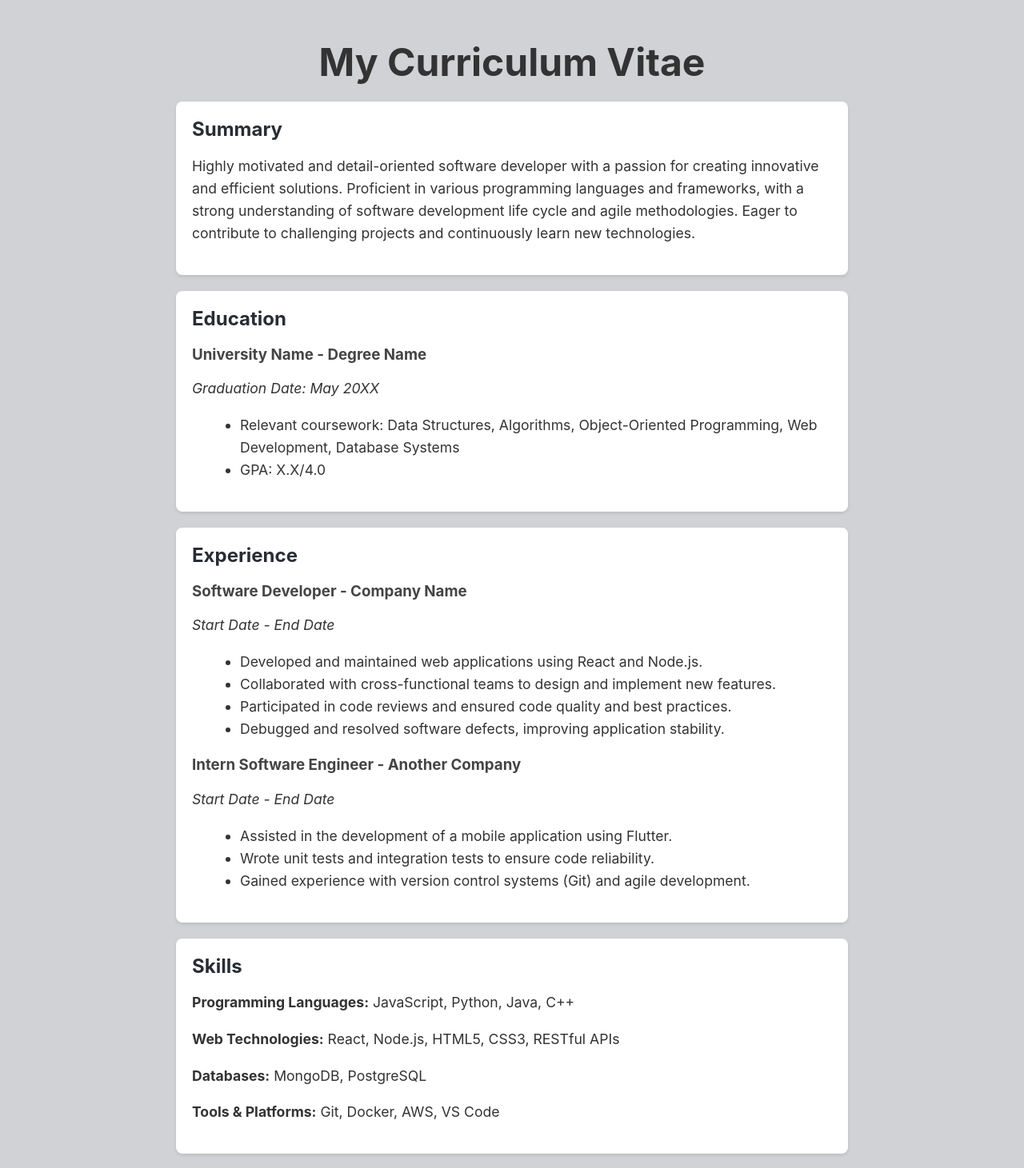
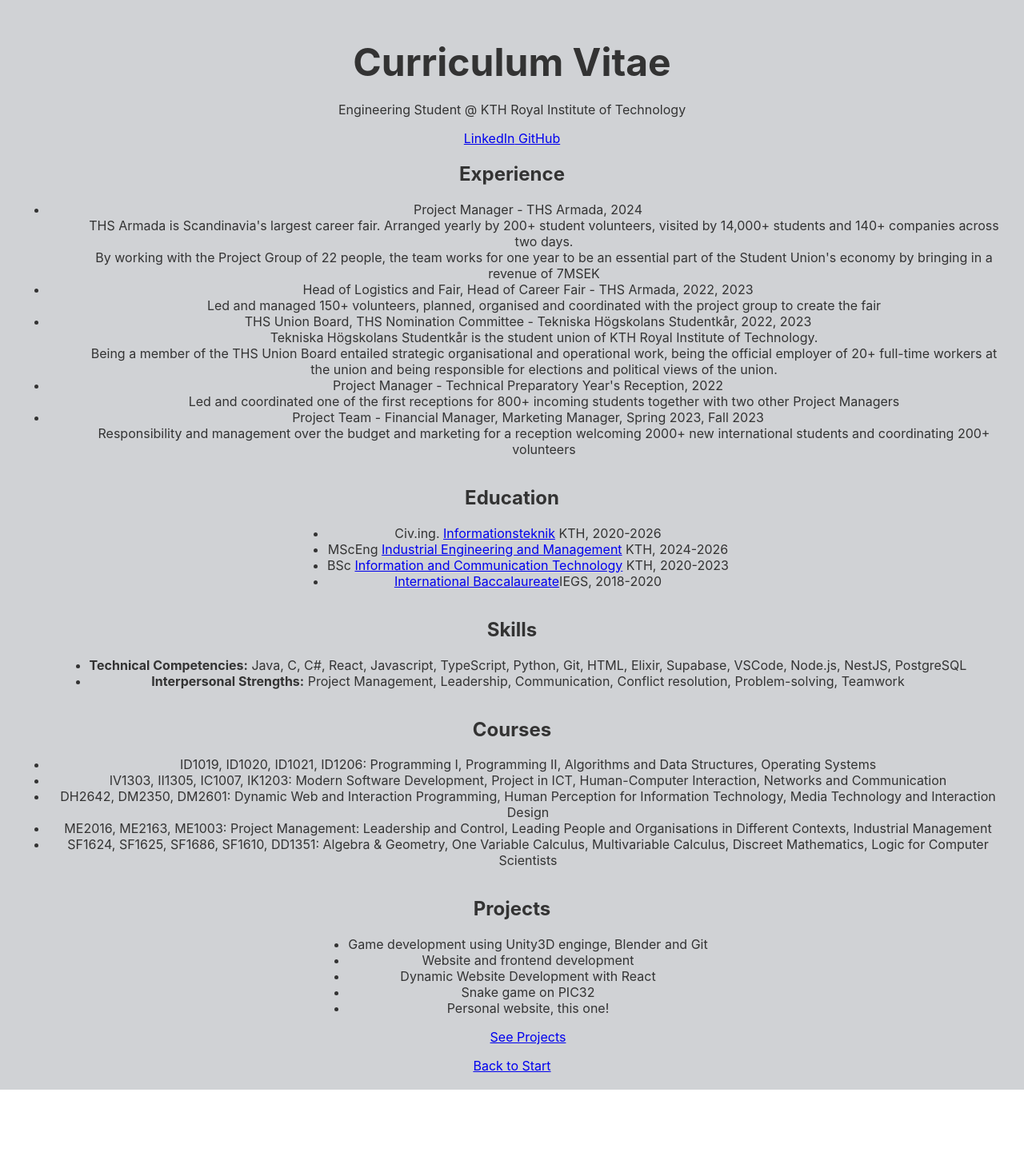
Before and after one commit to zwjc/myweb, a React (Create React App) app in the folder personal-website/: page /cv in a window 1280 px wide. Shown: the part 60-1521 px from the top of the page at 80% size. After the commit the page ends 1423 px from the top, so only its background shows below. Built offline with nearby package versions, Linux system fonts and the light colour scheme; the HTML template or start-up script is replaced by a standard one.

Commit message:
typewriter effect

```diff
--- a/personal-website/src/components/CV.js
+++ b/personal-website/src/components/CV.js
@@ -1,66 +1,81 @@
 import React from 'react';
+import { Link } from 'react-router-dom';
 import './CV.css';
 
 function CV() {
   return (
     <div className="cv-container">
-      <h1>My Curriculum Vitae</h1>
+      <header>
+        <h1>Curriculum Vitae</h1>
+        <p>Engineering Student @ KTH Royal Institute of Technology</p>
+        <i className="fa-brands fa-linkedin" style={{ color: '#3c00b3' }}></i>
+        <a href="https://www.linkedin.com/in/zwjc" target="_blank" className="socials" aria-label="LinkedIn profile" rel="noopener noreferrer"> LinkedIn</a>
+        <i className="fa-brands fa-square-github" style={{ color: '#3c00b3' }}></i>
+        <a href="https://www.github.com/zwjc" target="_blank" className="socials" aria-label="GitHub profile" rel="noopener noreferrer"> GitHub</a>
+      </header>
 
-      <div className="cv-section">
-        <h2>Summary</h2>
-        <p>Highly motivated and detail-oriented software developer with a passion for creating innovative and efficient solutions. Proficient in various programming languages and frameworks, with a strong understanding of software development life cycle and agile methodologies. Eager to contribute to challenging projects and continuously learn new technologies.</p>
-      </div>
+      <section>
+        <h2>Experience</h2>
+        <ul>
+          <li className="experience">Project Manager - THS Armada, 2024</li>
+              <ul className="point">THS Armada is Scandinavia's largest career fair. Arranged yearly by 200+ student volunteers, visited by 14,000+ students and 140+ companies across two days.</ul>
+              <ul className="point">By working with the Project Group of 22 people, the team works for one year to be an essential part of the Student Union's economy by bringing in a revenue of 7MSEK</ul>
 
-      <div className="cv-section">
+          <li className="experience">Head of Logistics and Fair, Head of Career Fair - THS Armada, 2022, 2023</li>
+              <ul className="point">Led and managed 150+ volunteers, planned, organised and coordinated with the project group to create the fair</ul>
+          <li className="experience">THS Union Board, THS Nomination Committee - Tekniska H&ouml;gskolans Studentk&aring;r, 2022, 2023</li>
+              <ul className="point">Tekniska H&ouml;gskolans Studentk&aring;r is the student union of KTH Royal Institute of Technology.</ul>
+              <ul className="point">Being a member of the THS Union Board entailed strategic organisational and operational work, being the official employer of 20+ full-time workers at the union and being responsible for elections and political views of the union.</ul>
+          <li className="experience">Project Manager - Technical Preparatory Year's Reception, 2022</li>
+              <ul className="point">Led and coordinated one of the first receptions for 800+ incoming students together with two other Project Managers</ul>
+          <li className="experience">Project Team - Financial Manager, Marketing Manager, Spring 2023, Fall 2023</li>
+              <ul className="point">Responsibility and management over the budget and marketing for a reception welcoming 2000+ new international students and coordinating 200+ volunteers</ul>
+        </ul>
+      </section>
+
+      <section>
         <h2>Education</h2>
-        <h3>University Name - Degree Name</h3>
-        <p><em>Graduation Date: May 20XX</em></p>
         <ul>
-          <li>Relevant coursework: Data Structures, Algorithms, Object-Oriented Programming, Web Development, Database Systems</li>
-          <li>GPA: X.X/4.0</li>
+          <li>Civ.ing. <a href="https://www.kth.se/utbildning/civilingenjor/informationsteknik/informationsteknik-civilingenjor-300-hp-1.4120" className="socials" target="_blank" rel="noopener noreferrer"> Informationsteknik</a> KTH, 2020-2026</li>
+          <li>MScEng <a href="https://www.kth.se/student/kurser/program/TINEM/20242/mal?l=en" className="socials" target="_blank" rel="noopener noreferrer"> Industrial Engineering and Management</a> KTH, 2024-2026</li>
+          <li>BSc <a href="https://www.kth.se/utbildning/kandidatutbildning/informations-och-kommunikationsteknik" className="socials" target="_blank" rel="noopener noreferrer"> Information and Communication Technology</a> KTH, 2020-2023</li>
+          <li><a href="https://www.ibo.org/about-the-ib/" className="socials" target="_blank" rel="noopener noreferrer">International Baccalaureate</a>IEGS, 2018-2020</li>
         </ul>
-      </div>
+      </section>
 
-      <div className="cv-section">
-        <h2>Experience</h2>
-        <h3>Software Developer - Company Name</h3>
-        <p><em>Start Date - End Date</em></p>
+      <section>
+        <h2>Skills</h2>
         <ul>
-          <li>Developed and maintained web applications using React and Node.js.</li>
-          <li>Collaborated with cross-functional teams to design and implement new features.</li>
-          <li>Participated in code reviews and ensured code quality and best practices.</li>
-          <li>Debugged and resolved software defects, improving application stability.</li>
+          <li><b>Technical Competencies:</b> Java, C, C#, React, Javascript, TypeScript, Python, Git, HTML, Elixir, Supabase, VSCode, Node.js, NestJS, PostgreSQL</li>
+          <li><b>Interpersonal Strengths:</b> Project Management, Leadership, Communication, Conflict resolution, Problem-solving, Teamwork</li>
         </ul>
+      </section>
 
-        <h3>Intern Software Engineer - Another Company</h3>
-        <p><em>Start Date - End Date</em></p>
+      <section>
+        <h2>Courses</h2>
         <ul>
-          <li>Assisted in the development of a mobile application using Flutter.</li>
-          <li>Wrote unit tests and integration tests to ensure code reliability.</li>
-          <li>Gained experience with version control systems (Git) and agile development.</li>
+          <li>ID1019, ID1020, ID1021, ID1206: Programming I, Programming II, Algorithms and Data Structures, Operating Systems</li>
+          <li>IV1303, II1305, IC1007, IK1203: Modern Software Development, Project in ICT, Human-Computer Interaction, Networks and Communication</li>
+          <li>DH2642, DM2350, DM2601: Dynamic Web and Interaction Programming, Human Perception for Information Technology, Media Technology and Interaction Design</li>
+          <li>ME2016, ME2163, ME1003: Project Management: Leadership and Control, Leading People and Organisations in Different Contexts, Industrial Management</li>
+          <li>SF1624, SF1625, SF1686, SF1610, DD1351: Algebra & Geometry, One Variable Calculus, Multivariable Calculus, Discreet Mathematics, Logic for Computer Scientists</li>
         </ul>
-      </div>
+      </section>
 
-      <div className="cv-section">
-        <h2>Skills</h2>
-        <p>
-          <strong>Programming Languages:</strong> JavaScript, Python, Java, C++
-        </p>
-        <p>
-          <strong>Web Technologies:</strong> React, Node.js, HTML5, CSS3, RESTful APIs
-        </p>
-        <p>
-          <strong>Databases:</strong> MongoDB, PostgreSQL
-        </p>
-        <p>
-          <strong>Tools & Platforms:</strong> Git, Docker, AWS, VS Code
-        </p>
-      </div>
-
-      <div className="cv-section">
+      <section>
         <h2>Projects</h2>
-        <p>See my <a href="/projects">Projects</a> page for more details.</p>
-      </div>
+        <ul>
+            <li>Game development using Unity3D enginge, Blender and Git</li>
+            <li>Website and frontend development</li>
+            <li>Dynamic Website Development with React</li>
+            <li>Snake game on PIC32</li>
+            <li>Personal website, this one!</li>
+            <div style={{ marginTop: '1.0em' }}>
+                <Link to="/projects" className="pr-button"> See Projects</Link>
+            </div>
+        </ul>
+      </section>
+      <Link to="/" className="button">Back to Start</Link>
     </div>
   );
 }
--- a/personal-website/src/components/FlappyBirdGame.css
+++ b/personal-website/src/components/FlappyBirdGame.css
@@ -1,13 +1,31 @@
 /* FlappyBirdGame.css */
 .flappy-bird-container {
   display: flex;
+  flex-direction: column;
   justify-content: center;
   align-items: center;
   min-height: calc(100vh - 60px);
   background-color: #87CEEB; /* Sky blue background */
+  position: relative;
 }
 
 canvas {
   background-color: #87CEEB;
   border: 2px solid #333;
 }
+
+.restart-button {
+  margin-top: 20px;
+  padding: 10px 20px;
+  font-size: 1.2rem;
+  background-color: #4CAF50;
+  color: white;
+  border: none;
+  border-radius: 5px;
+  cursor: pointer;
+  transition: background-color 0.3s ease;
+}
+
+.restart-button:hover {
+  background-color: #45a049;
+}
--- a/personal-website/src/components/FlappyBirdGame.js
+++ b/personal-website/src/components/FlappyBirdGame.js
@@ -11,15 +11,15 @@
     y: 150,
     radius: 12,
     velocity: 0,
-    gravity: 0.5,
-    jump: -8,
+    gravity: 0.2, // Reduced gravity
+    jump: -5, // Smoother jump
   });
 
   const pipes = useRef([]);
   const pipeWidth = 40;
-  const pipeGap = 120;
-  const pipeSpeed = 2;
-  const pipeInterval = 1500; // milliseconds
+  const pipeGap = 180; // Increased gap
+  const pipeSpeed = 1.5; // Slightly slower pipe speed
+  const pipeInterval = 2000; // milliseconds (increased interval for more reaction time)
 
   const gameLoopRef = useRef();
   const lastPipeTimeRef = useRef(0);
@@ -65,6 +65,9 @@
     if (bird.current.y + bird.current.radius > ctx.canvas.height) {
       bird.current.y = ctx.canvas.height - bird.current.radius;
       setGameOver(true);
+      if (gameLoopRef.current) {
+        cancelAnimationFrame(gameLoopRef.current);
+      }
     }
     // Ceiling collision
     if (bird.current.y - bird.current.radius < 0) {
@@ -99,6 +102,9 @@
         )
       ) {
         setGameOver(true);
+        if (gameLoopRef.current) {
+          cancelAnimationFrame(gameLoopRef.current);
+        }
       }
 
       // Score
@@ -125,8 +131,8 @@
       y: 150,
       radius: 12,
       velocity: 0,
-      gravity: 0.5,
-      jump: -8,
+      gravity: 0.2,
+      jump: -5,
     };
     pipes.current = [];
     setScore(0);
@@ -177,6 +183,11 @@
   return (
     <div className="flappy-bird-container">
       <canvas ref={canvasRef} width="400" height="300"></canvas>
+      {gameOver && (
+        <button className="restart-button" onClick={() => resetGame(canvasRef.current.getContext('2d'))}>
+          Restart Game
+        </button>
+      )}
     </div>
   );
 };
--- a/personal-website/src/components/Home.js
+++ b/personal-website/src/components/Home.js
@@ -4,6 +4,23 @@
 import './Home.css';
 
 function Home() {
+  const humorousTexts = [
+    "I'm a software developer who occasionally talks to rubber ducks.",
+    "I'm a software developer who believes semicolons are optional... sometimes.",
+    "I'm a software developer who spends more time debugging than coding.",
+    "I'm a software developer who runs on coffee and Stack Overflow.",
+    "I'm a software developer who considers 'Googling error messages' a legitimate job skill.",
+    "I'm a software developer whose code has more //TODO comments than actual documentation.",
+    "I'm a software developer who celebrates when undefined finally becomes defined.",
+    "I'm a software developer who can debug complex algorithms but struggles with printer drivers.",
+    "I'm a software developer who treats Ctrl+S like a nervous tic.",
+    "I'm a software developer whose IDE has more plugins than functionality.",
+    "I'm a software developer who believes 'It works on my machine' is a valid excuse.",
+    "I'm a software developer who spends 4 hours automating a 5-minute manual task.",
+    "I'm a software developer who thinks 'Hello World' is a major milestone.",
+    "I'm a software developer who dreams in curly braces and parentheses."
+  ];
+
   return (
     <div className="home-container">
       <div className="home-content">
@@ -12,10 +29,10 @@
         </ScrollAnimationWrapper>
         <div className="home-text-content">
           <ScrollAnimationWrapper animationClass="fade-in-up delay-1">
-            <h1><Typewriter text="Welcome to my personal website!" delay={100} /></h1>
+            <h1><Typewriter texts={["Welcome to my personal website!"]} delay={100} loop={false} /></h1>
           </ScrollAnimationWrapper>
           <ScrollAnimationWrapper animationClass="fade-in-up delay-2">
-            <p><Typewriter text="I'm a software developer with a passion for creating cool things." delay={50} /></p>
+            <p><Typewriter texts={humorousTexts} delay={25} eraseDelay={15} newTextDelay={1000} /></p>
           </ScrollAnimationWrapper>
           <ScrollAnimationWrapper animationClass="fade-in-up delay-3">
             <p>Explore my projects, check out my CV, or play a fun game!</p>
--- a/personal-website/src/components/Typewriter.js
+++ b/personal-website/src/components/Typewriter.js
@@ -1,19 +1,47 @@
 import React, { useState, useEffect } from 'react';
-import './Typewriter.css'; // Import the new CSS file for typewriter
+import './Typewriter.css';
 
-const Typewriter = ({ text, delay }) => {
+const Typewriter = ({ texts, delay, eraseDelay = 50, newTextDelay = 1000, loop = true }) => {
   const [currentText, setCurrentText] = useState('');
-  const [currentIndex, setCurrentIndex] = useState(0);
+  const [textIndex, setTextIndex] = useState(0);
+  const [charIndex, setCharIndex] = useState(0);
+  const [isDeleting, setIsDeleting] = useState(false);
 
   useEffect(() => {
-    if (currentIndex < text.length) {
-      const timeout = setTimeout(() => {
-        setCurrentText(prevText => prevText + text[currentIndex]);
-        setCurrentIndex(prevIndex => prevIndex + 1);
-      }, delay);
-      return () => clearTimeout(timeout);
-    }
-  }, [currentIndex, delay, text]);
+    let timeout;
+
+    const handleTyping = () => {
+      if (!isDeleting && charIndex < texts[textIndex].length) {
+        // Typing
+        timeout = setTimeout(() => {
+          setCurrentText(prev => prev + texts[textIndex][charIndex]);
+          setCharIndex(prev => prev + 1);
+        }, delay);
+      } else if (isDeleting && charIndex > 0) {
+        // Deleting
+        timeout = setTimeout(() => {
+          setCurrentText(prev => prev.substring(0, prev.length - 1));
+          setCharIndex(prev => prev - 1);
+        }, eraseDelay);
+      } else if (!isDeleting && charIndex === texts[textIndex].length) {
+        // Done typing, start deleting after a delay, or stop if not looping
+        if (loop || textIndex < texts.length - 1) {
+          timeout = setTimeout(() => setIsDeleting(true), newTextDelay);
+        } else {
+          // If not looping and last text, just stay
+          return;
+        }
+      } else if (isDeleting && charIndex === 0) {
+        // Done deleting, move to next text
+        setIsDeleting(false);
+        setTextIndex(prev => (prev + 1) % texts.length);
+      }
+    };
+
+    timeout = setTimeout(handleTyping, isDeleting ? eraseDelay : delay);
+
+    return () => clearTimeout(timeout);
+  }, [charIndex, isDeleting, textIndex, texts, delay, eraseDelay, newTextDelay, loop]);
 
   return (
     <span>
```
